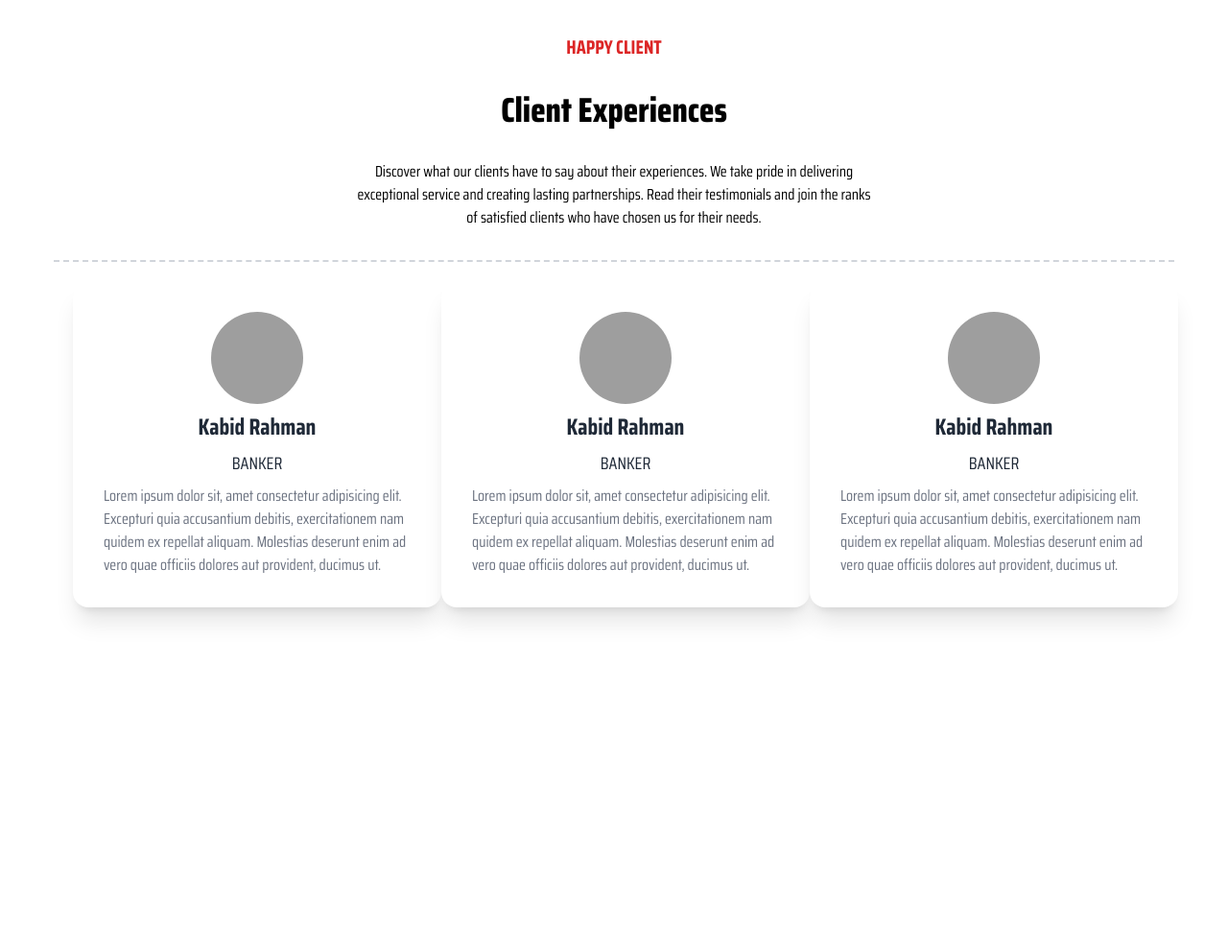
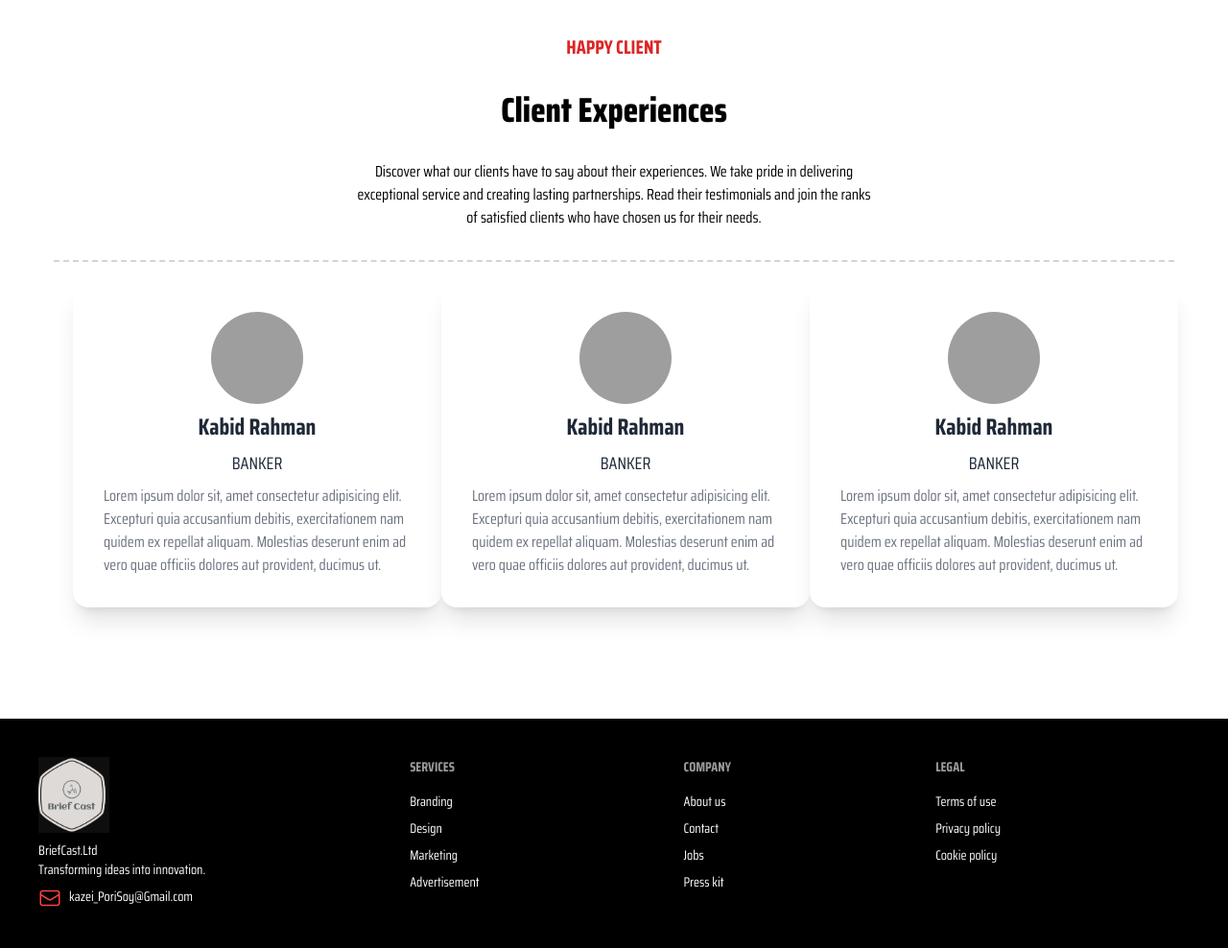
Before and after one commit to Accidentally-Coder/BriefCast, a plain HTML site: page frontend/index.html in a window 1280 px wide. Shown: the part 2985-3973 px from the top of the page at 96% size. Before the commit the page ends 3734 px from the top, so only its background shows below. Drawn offline with nearby package versions, Linux system fonts and the light colour scheme; grey boxes are pictures that could not be loaded.

Commit message:
Added footer

```diff
--- a/frontend/index.html
+++ b/frontend/index.html
@@ -80,7 +80,7 @@
             <div class="grid gap-6 grid-cols-3 p-5">
                 <div class="rounded-2xl">
                     <!-- card 1,1 -->
-                    <div class="card w-full bg-base-100 shadow-xl image-full">
+                    <div class="card w-full bg-base-100 shadow-xl image-full hover:translate-y-2">
                         <figure><img src="./images/VoiceToText.jpg" alt="voice to text" /></figure>
                         <div class="card-body m-14">
                             <h2 class="card-title">Voice to Narrative</h2>
@@ -92,22 +92,19 @@
                 </div>
                 <div class="rounded-2xl">
                     <!-- card 1,2 -->
-                    <div class="card w-full bg-base-100 shadow-xl image-full">
+                    <div class="card w-full bg-base-100 shadow-xl image-full hover:translate-y-2">
                         <figure><img src="./images/VideoToText.jpg" alt="Shoes" /></figure>
                         <div class="card-body m-14">
                             <h2 class="card-title">Screen to Script</h2>
                             <p>
                                 Capture the Dialogue : By transforming Visual Stories into Written Narratives!
                             </p>
-                            <!-- <div class="card-actions justify-end">
-                                <button class="btn btn-primary">Buy Now</button>
-                            </div> -->
                         </div>
                     </div>
                 </div>
                 <div class="rounded-2xl">
                     <!-- card 1,3 -->
-                    <div class="card w-full bg-base-100 shadow-xl image-full">
+                    <div class="card w-full bg-base-100 shadow-xl image-full hover:translate-y-2">
                         <figure><img src="./images/ClassNoteGenerator.jpg" alt="Shoes" /></figure>
                         <div class="card-body m-14">
                             <h2 class="card-title">Elevate Your Learning Experience</h2>
@@ -121,7 +118,7 @@
                 </div>
                 <div class="rounded-2xl">
                     <!-- card 2,1 -->
-                    <div class="card w-full bg-base-100 shadow-xl image-full">
+                    <div class="card w-full bg-base-100 shadow-xl image-full hover:translate-y-2">
                         <figure><img src="./images/MeetingReportGenerator.jpg" alt="Shoes" /></figure>
                         <div class="card-body m-14">
                             <h2 class="card-title">Elevate Your Meeting With Effortless Note-Taking</h2>
@@ -135,7 +132,7 @@
                 </div>
                 <div class="rounded-2xl">
                     <!-- card 2,2 -->
-                    <div class="card w-full bg-base-100 shadow-xl image-full">
+                    <div class="card w-full bg-base-100 shadow-xl image-full hover:translate-y-2">
                         <figure><img src="./images/SaveInCloud.jpg" alt="Shoes" /></figure>
                         <div class="card-body m-14">
                             <h2 class="card-title">Save, Secure, Access Anywhere with Cloud Saving</h2>
@@ -148,7 +145,7 @@
                 </div>
                 <div class="rounded-2xl">
                     <!-- card 2,3 -->
-                    <div class="card w-full bg-base-100 shadow-xl image-full">
+                    <div class="card w-full bg-base-100 shadow-xl image-full hover:translate-y-2">
                         <figure><img src="./images/emailReport.jpg" alt="Shoes" /></figure>
                         <div class="card-body m-14">
                             <h2 class="card-title">Seamless Collaboration, Endless Possibilities</h2>
@@ -198,22 +195,6 @@
                 </div>
             </div>
         </section>
-        <!-- Chat Section -->
-        <!-- <section class="mx-14 my-24  ">
-            <div class="w-1/2 m-auto  bg-black h-[80vh] rounded-xl drop-shadow-lg flex flex-col justify-end ">
-                <div class="chat chat-start m-4">
-                    <div class="chat-bubble">Enter your files here!</div>
-                </div>
-                <div class="chat chat-end m-4">
-                    <div class="chat-bubble">
-                        <button class="btn btn-outline btn-info audio-upload-btn">Audio</button>
-                        <input type="file" class="hidden" id="audio-file-input" accept=".mp3, .wav">
-                        <button class="btn btn-outline btn-info video-upload-btn">Video</button>
-
-                    </div>
-                </div>
-            </div> -->
-
         </section>
         <!-- reviews section -->
         <section class="mx-14 my-24 bg-white">
@@ -292,8 +273,37 @@
 
 
     </main>
-    <footer>
+    <!-- footer section -->
+    <footer class="footer p-10 bg-black text-white">
+        <aside>
+            <img src="./images/logo.png" alt="logo" width="100px" height="100px">
+            <p>BriefCast.Ltd<br>Transforming ideas into innovation.</p>
+            <p class="flex gap-2">
+                <img src="./images/footer email.png" alt="">
+                kazei_PoriSoy@Gmail.com
+            </p>
+        </aside>
 
+        <nav>
+            <h6 class="footer-title">Services</h6>
+            <a class="link link-hover">Branding</a>
+            <a class="link link-hover">Design</a>
+            <a class="link link-hover">Marketing</a>
+            <a class="link link-hover">Advertisement</a>
+        </nav>
+        <nav>
+            <h6 class="footer-title">Company</h6>
+            <a class="link link-hover">About us</a>
+            <a class="link link-hover">Contact</a>
+            <a class="link link-hover">Jobs</a>
+            <a class="link link-hover">Press kit</a>
+        </nav>
+        <nav>
+            <h6 class="footer-title">Legal</h6>
+            <a class="link link-hover">Terms of use</a>
+            <a class="link link-hover">Privacy policy</a>
+            <a class="link link-hover">Cookie policy</a>
+        </nav>
     </footer>
     <script src="script.js"></script>
 </body>
```
Also changed, not shown: frontend/images/footer email.png (added).
